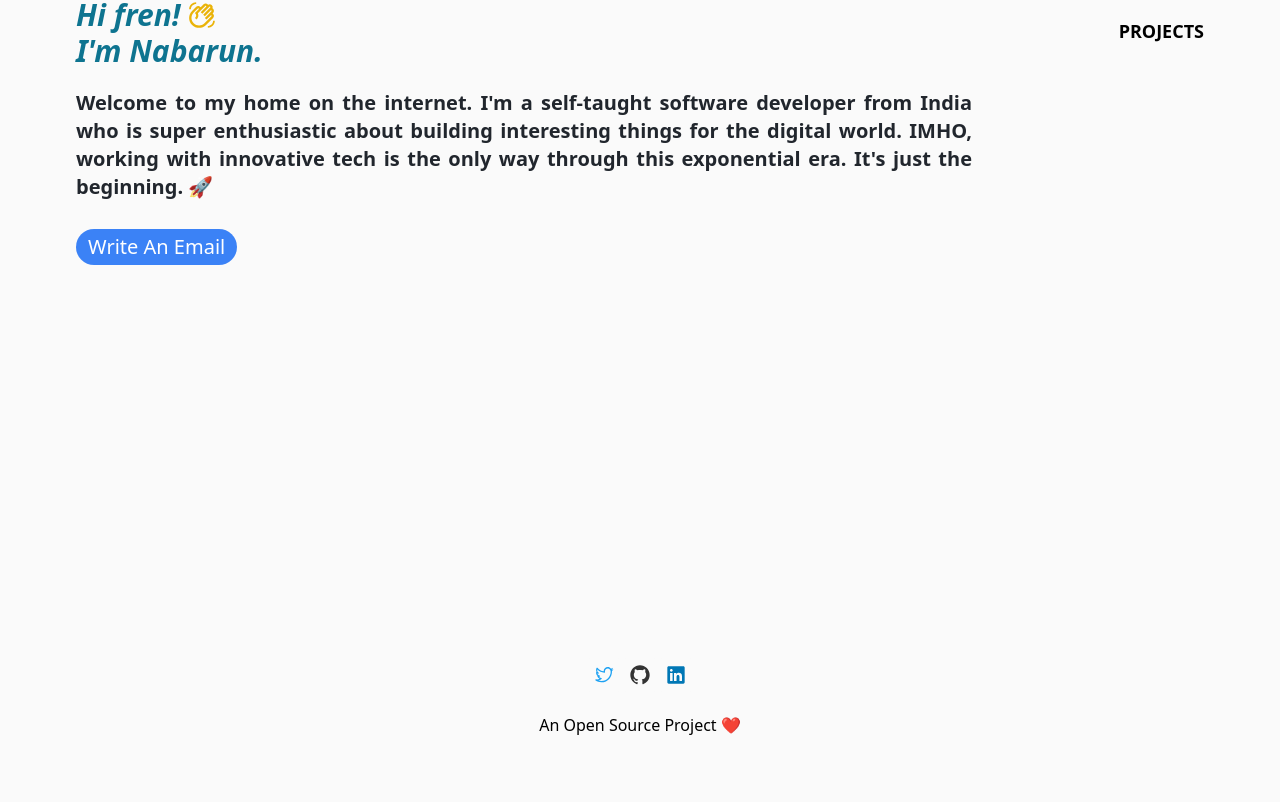
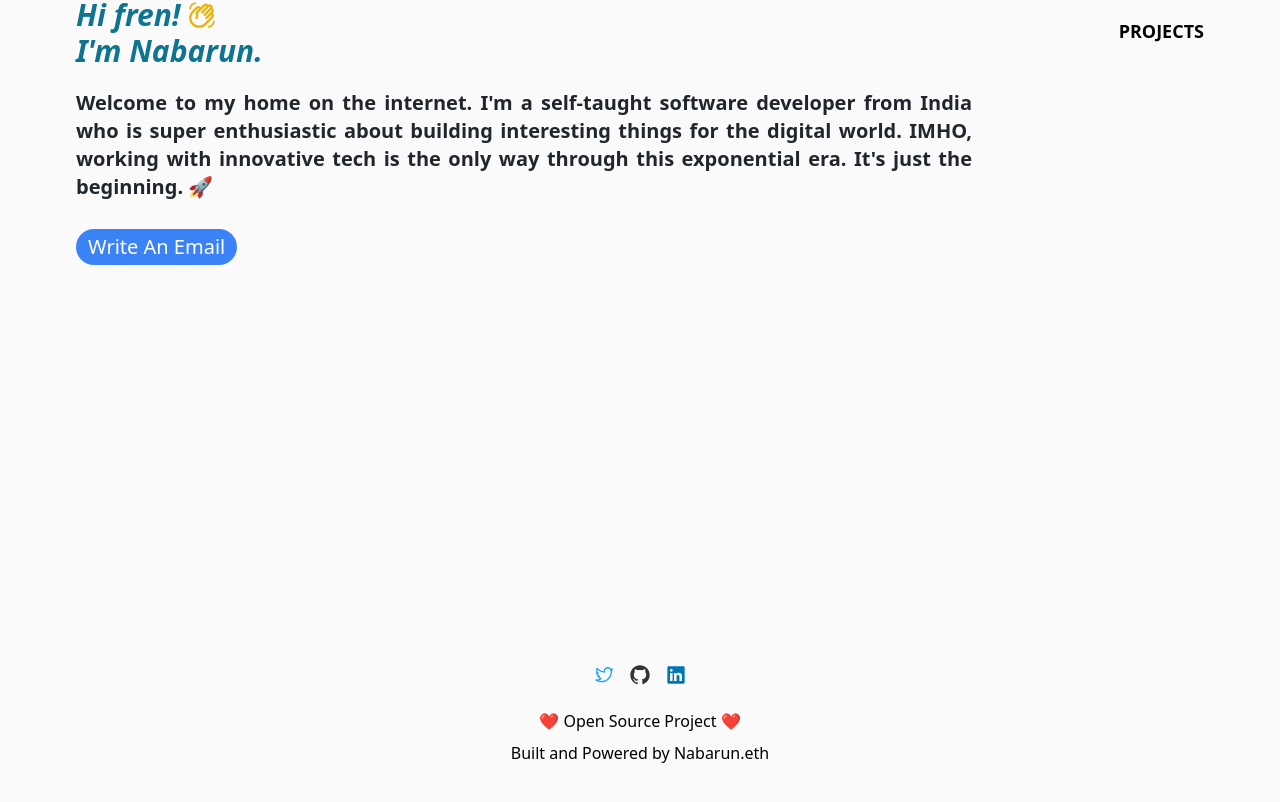
Before and after one commit to nabarvn/devfolio, a Next.js app: page / in a window 1280 px wide. Shown: the part 368-1170 px from the top of the page. Before the commit the page ends 1141 px from the top, so only its background shows below. Built offline with nearby package versions, Linux system fonts and the light colour scheme.

Commit message:
Change in styles

```diff
--- a/components/Footer.jsx
+++ b/components/Footer.jsx
@@ -5,7 +5,7 @@ import { Tooltip } from "react-tooltip";
 const Footer = () => {
   return (
     <footer className='container flex flex-col mx-auto items-center justify-center bottom-0 px-9 mt-32 pb-9 bg-light-gray dark:bg-night-black'>
-      <div className='flex mb-5'>
+      <div className='flex mb-3'>
         <div
           id='twitter-logo'
           className='cursor-pointer bg-light-gray dark:bg-night-black hover:bg-gray-100 dark:hover:bg-night-gray transition duration-300 rounded-lg p-1.5 md:p-2'
@@ -47,16 +47,26 @@ const Footer = () => {
         <Tooltip anchorId='github-logo' content='Github' place='top' />
         <Tooltip anchorId='linkedin-logo' content='Linkedin' place='top' />
       </div>
-      <div>
-        <span className='cursor-default'>An </span>
+      <div className='p-1'>
+        <span className='cursor-default'>❤️ </span>
         <Link
           href='https://github.com/nabarvn/devfolio'
           className='hover:text-blue-500 dark:hover:text-indigo-400'
           target='_blank'
         >
-          Open Source
+          Open Source Project
         </Link>
-        <span className='cursor-default'> Project ❤️</span>
+        <span className='cursor-default'> ❤️</span>
+      </div>
+      <div className='p-1'>
+        <span className='cursor-default'>Built and Powered by </span>
+        <Link
+          href='https://app.ens.domains/name/nabarun.eth/details'
+          className='hover:text-blue-500 dark:hover:text-indigo-400'
+          target='_blank'
+        >
+          Nabarun.eth
+        </Link>
       </div>
     </footer>
   );
```
